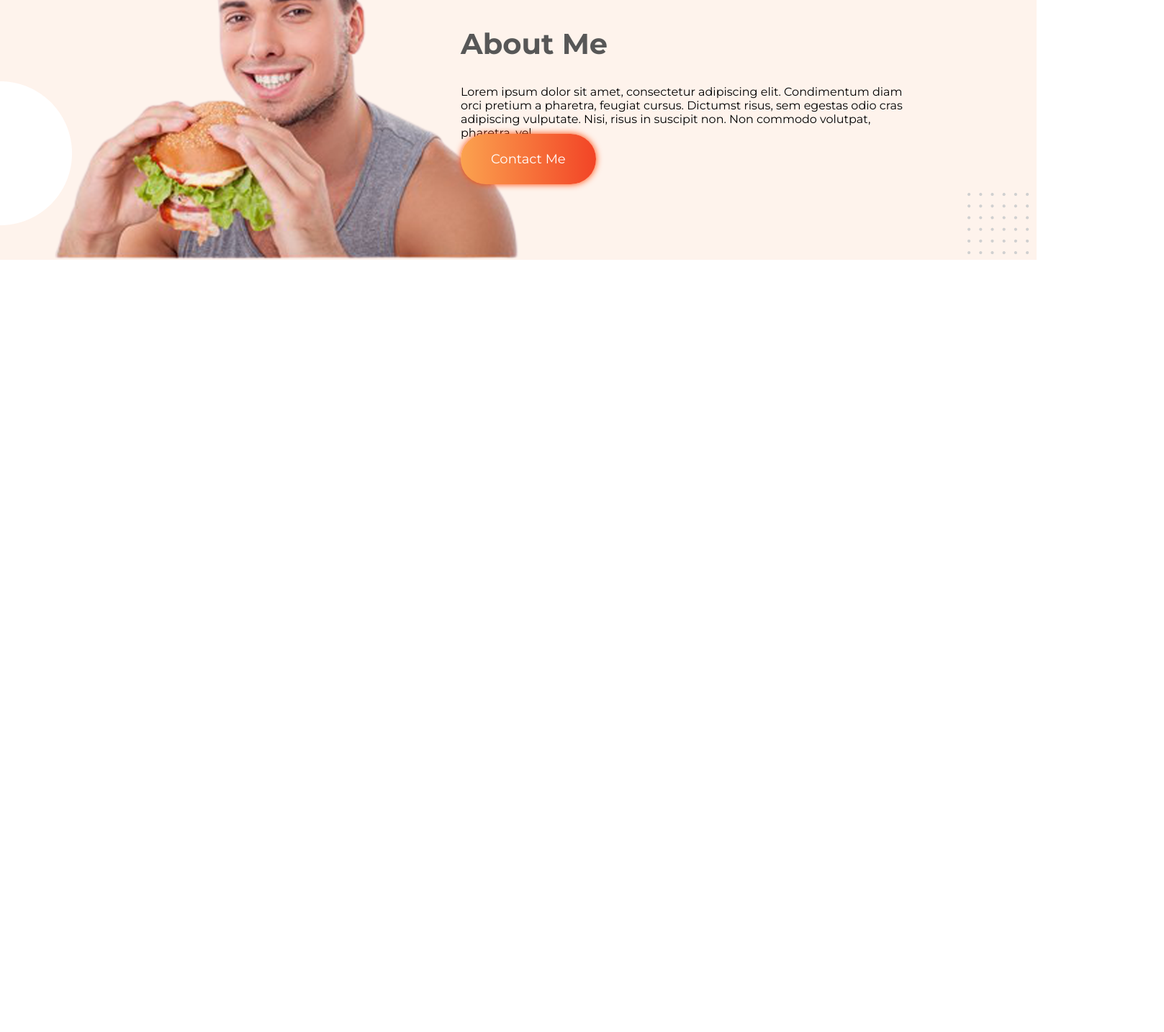
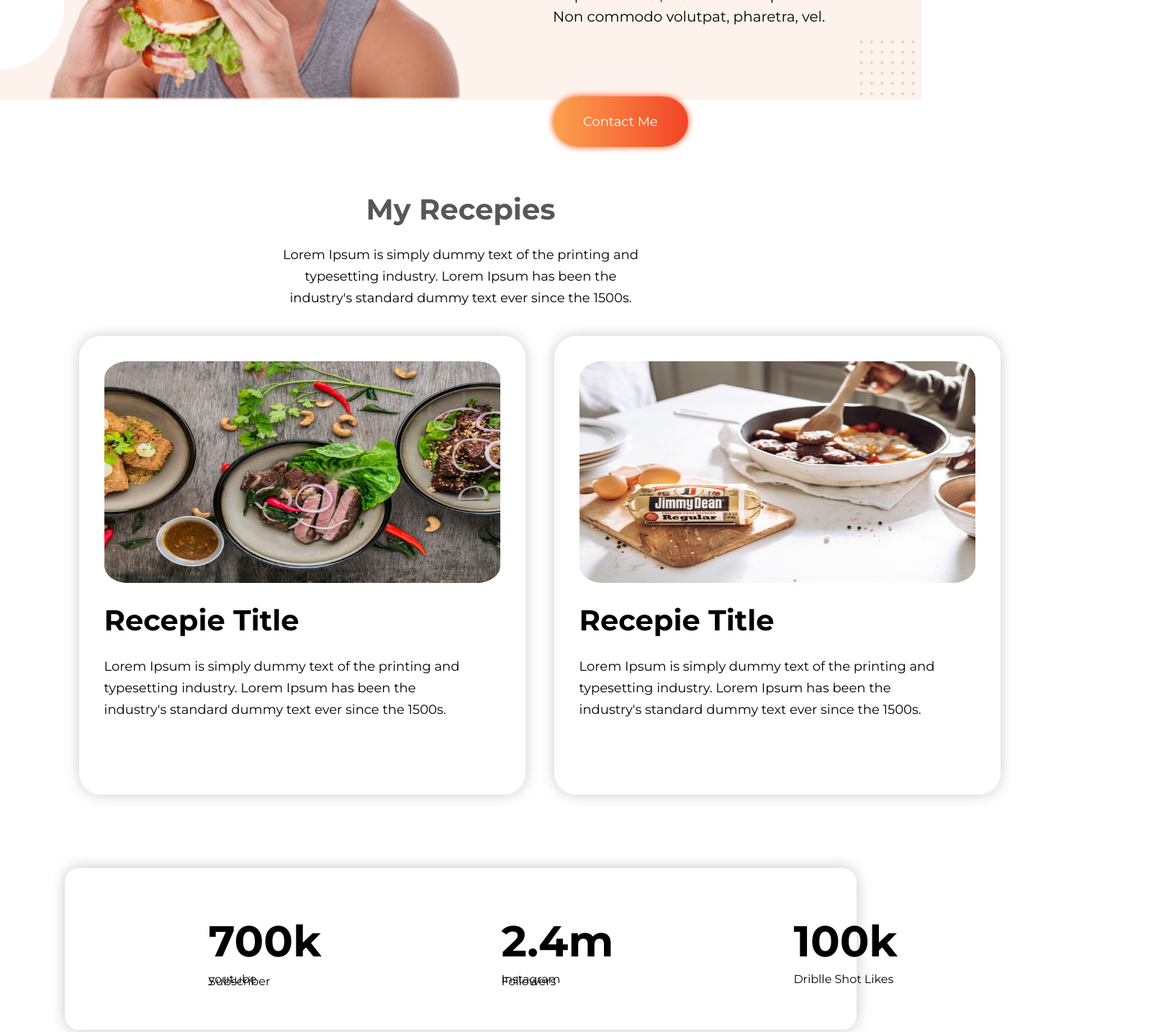
Before and after one commit to sadik2702/eat-healthy, a plain HTML site: page index.html in a window 1280 px wide. Shown: the part 1271-2705 px from the top of the page at 72% size, 1617 px wide, since content can reach past the window. Before the commit the page ends 1636 px from the top, so only its background shows below. Drawn offline with Linux system fonts and the light colour scheme.

Commit message:
akhono lunch korini

```diff
--- a/eat-healthy.css
+++ b/eat-healthy.css
@@ -6,52 +6,102 @@ body{
 h1{
     font-size: 60px;
     font-weight: 700;
-    color: #575757;
 }
 .orange{
     color: #FBA24F;
 }
 .text{
-    color: #828282;
     font-size: 20px;
+    font-weight: 500;
     font-style: normal;
     padding-bottom: 40px;
+    text-align: justify;
+    line-height: 30px;
 }
 a{
     color: white;
-    background-image: linear-gradient(90deg,#FBA24F,#f24426);
     text-decoration: none;
     border-radius: 50px;
     padding: 24px 42px;
     font-size: 18px;
     box-shadow: 0px 0px 10px orangered;
 }
+.gradient{
+    background-image: linear-gradient(90deg,#FBA24F,#f24426);
+}
 .flex{
     display: flex;
-    margin: 10% 0% 0% 5%;
-    padding-bottom: 100px;
-}
-.half-width{
-    width: 40%;
+    margin: 5% 0% 0% 5%;
 }
 .bg-img{
     position:relative;
     display: inline-block;
     width: 100%;
 }
-.bg-img .text-2{
+.text-2{
     position: absolute;
-    z-index: 999;
+    z-index: 10;
     margin: 0 auto;
     left: 0;
     right: 0;
-    top: 40%; /* Adjust this value to move the positioned div up and down */
+    top: 20%; /* Adjust this value to move the positioned div up and down */
     text-align: left;
     padding-left: 50%;
-    width: 50%; /* Set the width of the positioned div */
+    width: 30%; /* Set the width of the positioned div */
 }
 h2{
     font-size: 40px;
     font-weight: 700;
+}
+.recepies-text{
+    text-align: center;
+    width: 40%;
+    padding-top: 100px;
+    padding-bottom: 20px;
+    margin-left: 30%;
+    line-height: 30px;
+}
+.food{
+    box-shadow: 0px 0px 20px rgb(206, 204, 204);
+    border: 5px solid white;
+    border-radius: 30px;
+    padding: 30px 30px 80px 30px;
+    margin: 0px 20px;
+}
+
+.last{
+    display: flex;
+    margin: 0% 0% 8% 7%;
+
+}
+.food img{
+    height: 308px;
+    width: 550px;
+}
+.r-details{
+    color: black;
+    font-size: large;
+    line-height: 30px;
+    width: 500px;
+}
+.gray{
     color: #575757;
 }
+.achievements{
+    box-shadow: 0px 0px 20px rgb(200, 197, 197);
+    margin: 0% 7% 8% 7%;
+    border-radius: 20px;
+}
+.achievements div{
+    margin-left: 150px;
+    line-height: 3px;
+    padding: 50px;
+}
+.footer{
+
+}
+.text-gradient{
+    background-image: <gradient>
+    background-clip: text
+    text-fill-color: transparent
+}
--- a/index.html
+++ b/index.html
@@ -14,27 +14,71 @@
 <body>
     <section class="flex">
         <div class="half-width">
-            <h1><span class="orange">Skip</span> The Diet,<br>Just Eat Healthy<br>With Food Network</h1>
-            <p class="text">Imagine you don't need a diet because we provide healthy and delicious food for you!</p>
-            <a href="" target="_blank">Order Food</a>
+            <h1 class="gray"><span class="orange">Skip</span> The Diet,<br>Just Eat Healthy<br>With Food Network</h1>
+            <p class="text gray">Imagine you don't need a diet because we provide healthy and delicious food for you!</p>
+            <a href="" target="_blank" class="gradient">Order Food</a>
         </div>
         <div class="half-width">
             <img src="images/shapes/photo-1.png" alt="shape" height="800px">
         </div>
     </section>
     <div class="bg-img">
-        <img src="images/shapes/photo-2.png" alt="">
+        <img src="images/shapes/photo-2.png" alt="image" width="100%">
 
         <div class="text-2">
-            <h2>About Me</h2>
-            <p class="">Lorem ipsum dolor sit amet, consectetur adipiscing
+            <h2 class="gray">About Me</h2>
+            <p class="text" style="padding-bottom: 100px;">Lorem ipsum dolor sit amet, consectetur adipiscing
             elit. Condimentum diam orci pretium a pharetra,
             feugiat cursus. Dictumst risus, sem egestas odio cras
             adipiscing vulputate. Nisi, risus in suscipit non. Non
             commodo volutpat, pharetra, vel.
             </p>
-            <a href="" target="_blank">Contact Me</a>
+            <a href="" target="_blank" class="gradient">Contact Me</a>
         </div>
     </div>
+    <div class="recepies-text">
+        <h2 class="gray">My Recepies</h2>
+        <p style="font-size: 18px;">Lorem Ipsum is simply dummy text of the printing and typesetting industry.
+            Lorem Ipsum has been the industry's standard dummy text ever since the
+            1500s.</p>
+    </div>
+    <section class="last">
+        <div class="food">
+            <img src="images/food/Project Cover1.jpg" alt="food">
+            <div class="r-details">
+                <h2>Recepie Title</h2>
+                <p>Lorem Ipsum is simply dummy text of the printing and
+                    typesetting industry. Lorem Ipsum has been the industry's
+                    standard dummy text ever since the 1500s.</p>
+            </div>
+        </div>
+        <div class="food">
+            <img src="images/food/Project Cover.jpg" alt="food">
+            <div class="r-details">
+                <h2>Recepie Title</h2>
+                <p>Lorem Ipsum is simply dummy text of the printing and
+                    typesetting industry. Lorem Ipsum has been the industry's
+                    standard dummy text ever since the 1500s.</p>
+            </div>
+        </div>
+    </section>
+
+    <section class="flex achievements">
+        <div>
+            <h1>700k</h1>
+            <p>youtube Subscriber</p>
+        </div>
+        <div>
+            <h1>2.4m</h1>
+            <p>Instagram Followers</p>
+        </div>
+        <div>
+            <h1>100k</h1>
+            <p>Driblle Shot Likes</p>
+        </div>
+    </section>
+    <section class="footer">
+        <h2><span class="text-gradient">Eat</span><span class="gray">Fresh</span></h2>
+    </section>
 </body>
 </html>
```
